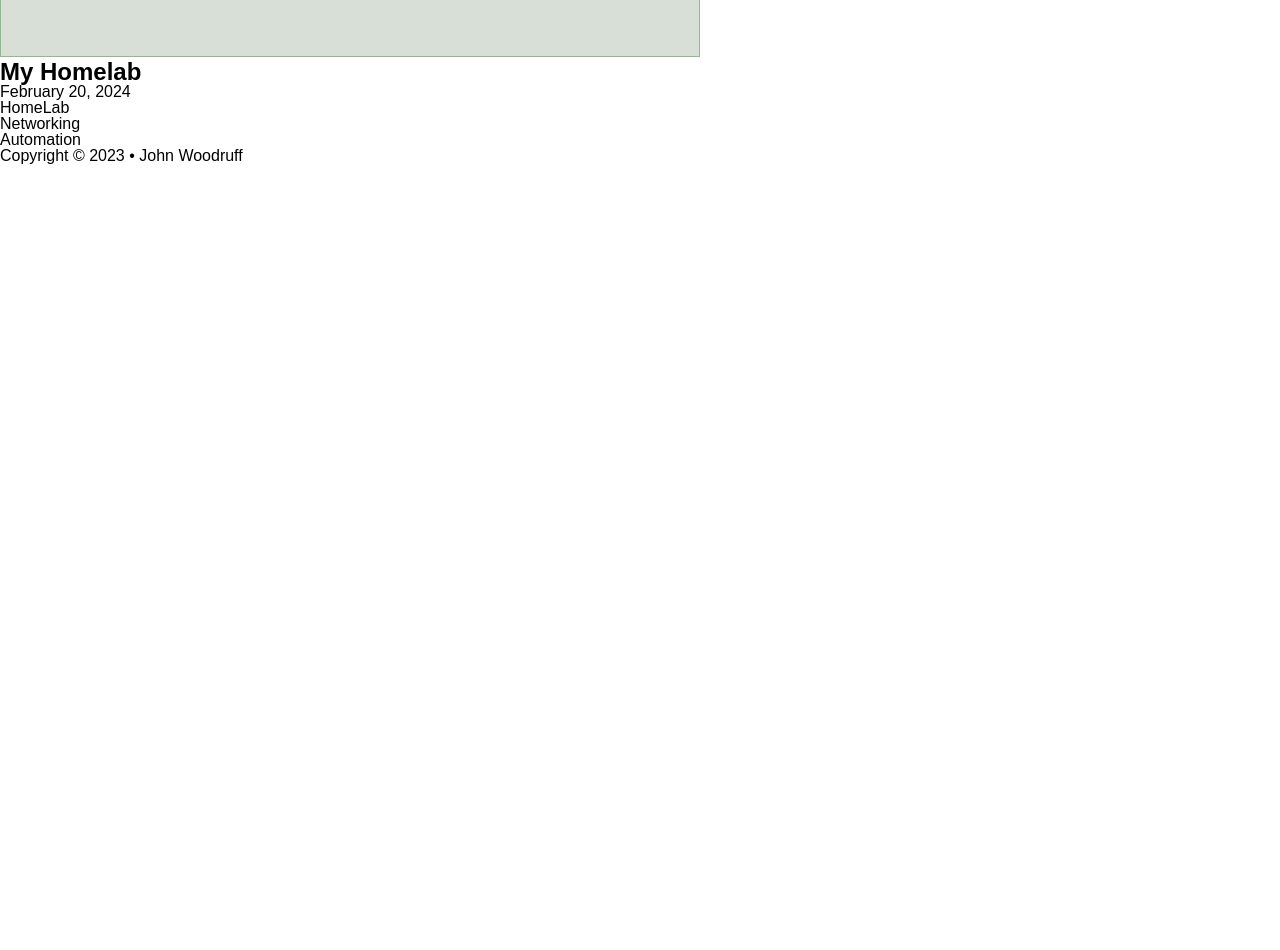
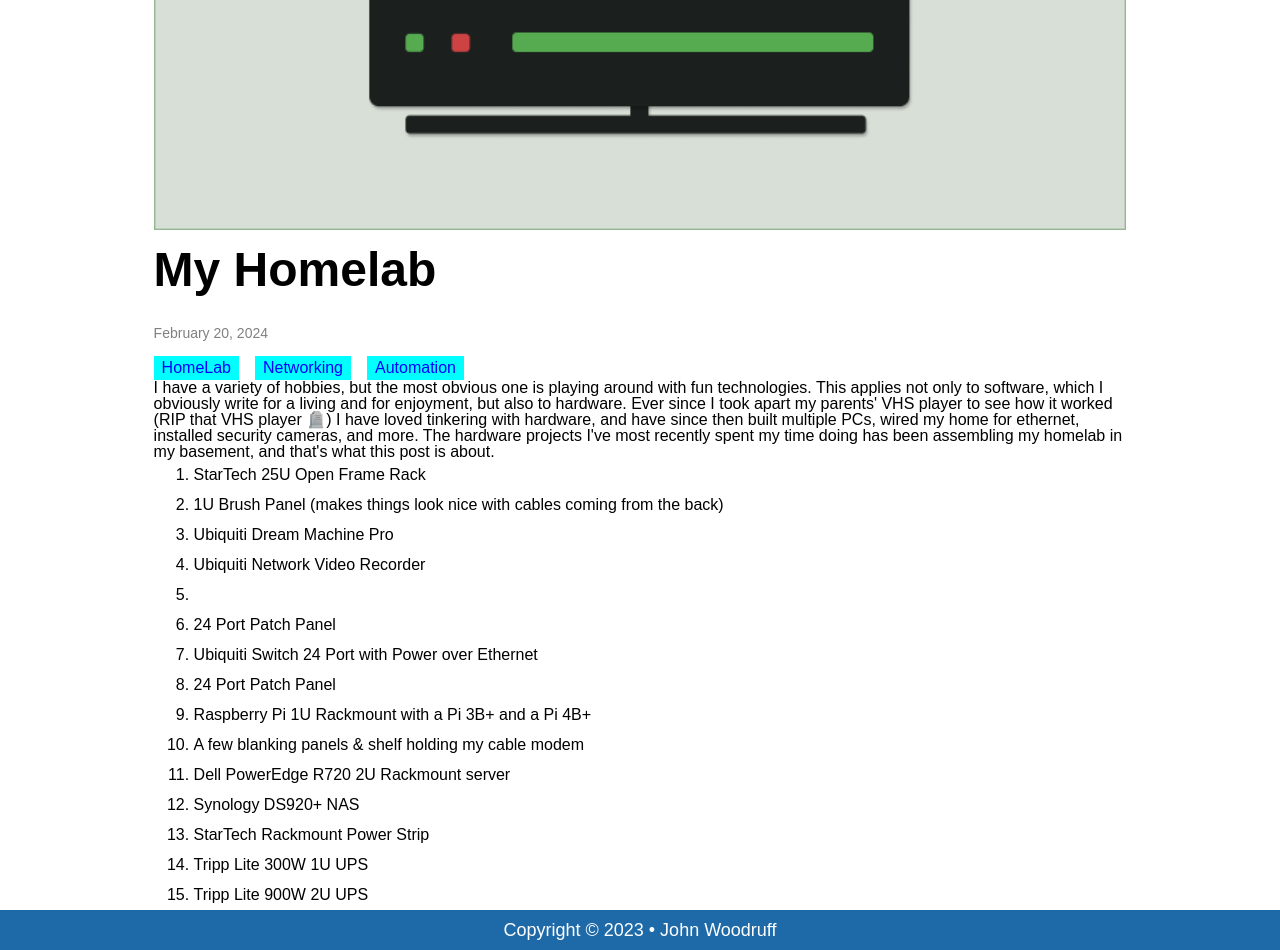
Before and after one commit to TimMcKennaYCP/class_sandbox, a plain HTML site: page index.html in a window 1280 px wide. Shown: the part 500-1450 px from the top of the page. Before the commit the page ends 800 px from the top, so only its background shows below. Drawn offline with Linux system fonts and the light colour scheme.

Commit message:
Finished John Woodruff Blog Post Build

```diff
--- a/css/style.css
+++ b/css/style.css
@@ -25,7 +25,7 @@ time, mark, audio, video {
 	padding: 0;
 	border: 0;
 	font-size: 100%;
-	font: inherit;
+	font-family: inherit;
 	vertical-align: baseline;
 }
 /* HTML5 display-role reset for older browsers */
@@ -58,7 +58,6 @@ table {
 
 *{
     font-family: "Source Sans 3", sans-serif;
-    background-color: #fff;
     margin: 0;
 }
 
@@ -76,7 +75,7 @@ header{
     align-items: 0;
     flex-direction: row;
     margin: 0 auto;
-    border-top: rgb(6, 6, 90) solid 8px;
+    border-top: #1e69a8 solid 5px;
     padding: 2rem;
 }
 
@@ -103,6 +102,86 @@ nav ul li{
 nav ul li a{
     text-decoration: none;
     color:rgba(44, 44, 44, 1);
+}
+
+/* End Header and Nav Section */
+
+/* Main Body and Blog Article Section */
+
+section{
+    display: flex;
+    justify-content: center;
+    align-items: center;
+    width: 95vw;
+    flex-direction: column;
+    margin: 0 auto;
+}
+
+.centerme{
+    display: flex;
+    justify-content: left;
+    width: 80%;
+    flex-direction: column;
+}
+
+h2{
+    margin: 1rem 0;
+    font-size: 3rem;
+    font-weight: 600;
+}
+
+#date_format{
+    color: gray;
+    font-weight: 300;
+    font-size: 14px;
+    margin: 1rem 0;
+}
+
+#tag_section{
+    display: flex;
+    justify-content: space-between;
+    align-items: center;
+    width: 30%;
+    flex-direction: row;
+}
+
+.blog_tag{
+    display: flex;
+    justify-content: space-between;
+    align-items: center;
+    margin-right: 1rem;
+    background-color: aqua;
+}
+
+p.blog_tag{
+    color: blue;
+    padding: 4px 8px;
+}
+
+ol{
+    list-style-type: decimal;
+}
+
+ol li{
+    line-height: 30px;
+}
+
+/* End Main Blog Article */
+
+/* Begin Footer */
+
+footer{
+    display: flex;
+    justify-content: center;
+    align-items: center;
+    flex-direction: row;
+    height: 5vh;
+    background-color: #1e69a8;
+}
+
+footer p{
+ color: #fff;
+ font-size: 18px;
 }
 
 
--- a/index.html
+++ b/index.html
@@ -30,18 +30,37 @@
 <!-- This is my main blog article -->
     <section>
 
-    <div>
+    <div class="centerme">
       <img src="img/homelab.png">
 
       <h2>My Homelab</h2>
-      <p>February 20, 2024</p>
-      <p>HomeLab</p>
-      <p>Networking</p>
-      <p>Automation</p>
+      <p id="date_format">February 20, 2024</p>
 
 
+      <div id="tag_section">
+      <p class="blog_tag">HomeLab</p>
+      <p class="blog_tag">Networking</p>
+      <p class="blog_tag">Automation</p>
+      </div>
 
-      <p></p>
+      <p>I have a variety of hobbies, but the most obvious one is playing around with fun technologies. This applies not only to software, which I obviously write for a living and for enjoyment, but also to hardware. Ever since I took apart my parents' VHS player to see how it worked (RIP that VHS player 🪦) I have loved tinkering with hardware, and have since then built multiple PCs, wired my home for ethernet, installed security cameras, and more. The hardware projects I've most recently spent my time doing has been assembling my homelab in my basement, and that's what this post is about.</p>
+
+      <ol>
+        <li>StarTech 25U Open Frame Rack</li>
+        <li>1U Brush Panel (makes things look nice with cables coming from the back)</li>
+        <li>Ubiquiti Dream Machine Pro</li>
+        <li>Ubiquiti Network Video Recorder</li>
+        <li><li>24 Port Patch Panel</li>
+        <li>Ubiquiti Switch 24 Port with Power over Ethernet</li>
+        <li>24 Port Patch Panel</li>
+        <li>Raspberry Pi 1U Rackmount with a Pi 3B+ and a Pi 4B+</li>
+        <li>A few blanking panels & shelf holding my cable modem</li>
+        <li>Dell PowerEdge R720 2U Rackmount server</li>
+        <li>Synology DS920+ NAS</li>
+        <li>StarTech Rackmount Power Strip</li>
+        <li>Tripp Lite 300W 1U UPS</li>
+        <li>Tripp Lite 900W 2U UPS</li>
+      </ol>
     </div>
 
     </section>
```
